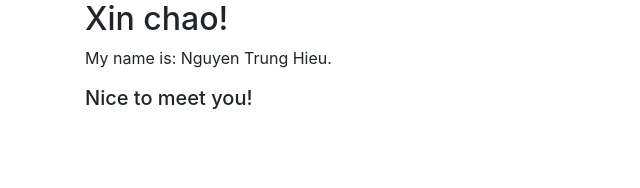
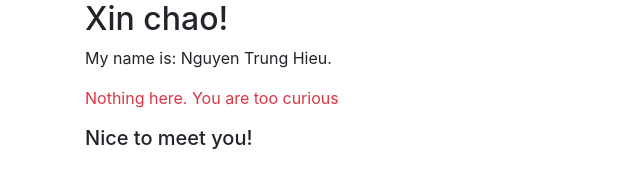
Before and after one commit to hieunt8git/hieunt8git.github.io, a plain HTML site: page index.html in a window 1280 px wide. Shown: the whole page, without its empty margins (0-640 px from the left). Drawn offline with nearby package versions, Linux system fonts and the light colour scheme.

Commit message:
Update index.html

```diff
--- a/index.html
+++ b/index.html
@@ -14,6 +14,7 @@
         </header>
         <div class="main-content">
             <p class="text-justify">My name is: Nguyen Trung Hieu.</p>
+            <p class="text-justify text-danger">Nothing here. You are too curious</p>
         </div>
         <footer>
             <h5 class="text-justify">Nice to meet you!</h5>
```
